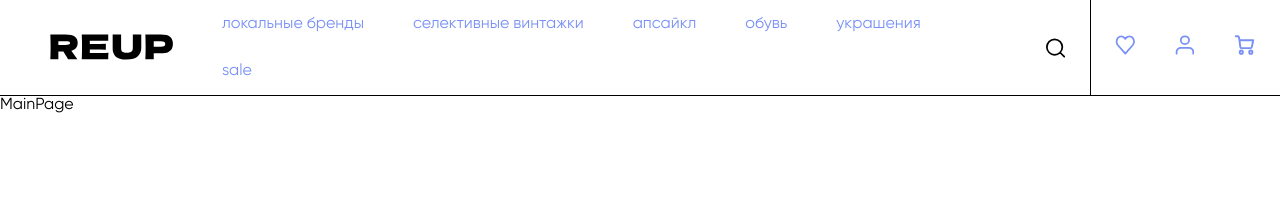
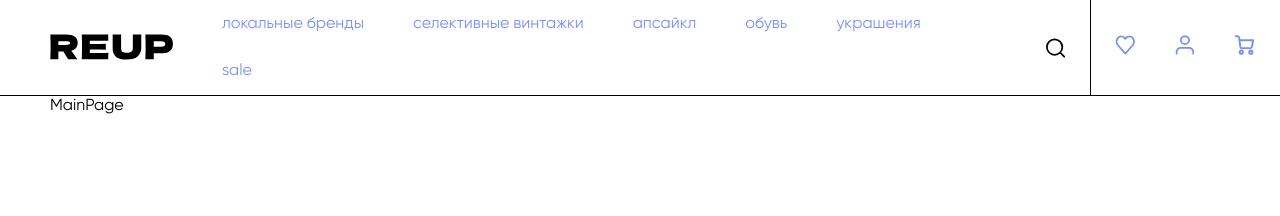
Before and after one commit to alimongairo/reup-front, a React (Vite) app: page / in a window 1280 px wide. Shown: the top 216 px of the page. Built offline with nearby package versions, Linux system fonts and the light colour scheme.

Commit message:
more fxs

```diff
--- a/src/components/ui/Header/index.module.scss
+++ b/src/components/ui/Header/index.module.scss
@@ -7,7 +7,11 @@
 
 .header{
     background: $color-snow;
-
+    position: fixed;
+    top: 0;
+    transition: .3s;
+    width: 100%;
+    z-index: 100;
 }
 
 .container{
--- a/src/layouts/CRMLayout/index.module.scss
+++ b/src/layouts/CRMLayout/index.module.scss
@@ -1,20 +1,23 @@
 @import '../../styles/mixins.scss';
+@import '../../styles/vars.scss';
 
-.wrapper{
+.wrapper {
     display: flex;
     flex-direction: column;
 }
 
-@media(min-width: $media-desktop){
-    .container{
+@media(min-width: $media-desktop) {
+    .container {
         @include container-width();
         padding: $containerPadding-desktop;
+        padding-top: $headerHeight-desktop;
     }
 }
 
-@media(max-width: $media-mobile){
-    .container{
+@media(max-width: $media-mobile) {
+    .container {
         width: 100%;
         padding: $containerPadding-mobile;
+        padding-top: $headerHeight-mobile;
     }
 }
--- a/src/layouts/MainLayout/index.module.scss
+++ b/src/layouts/MainLayout/index.module.scss
@@ -5,14 +5,22 @@
     flex-direction: column;
 }
 
+.container{
+    box-sizing: border-box;
+}
+
 @media(min-width: $media-desktop){
     .container{
         @include container-width();
+        padding: $containerPadding-desktop;
+        padding-top: $headerHeight-desktop;
     }
 }
 
 @media(max-width: $media-mobile){
     .container{
         width: 100%;
+        padding: $containerPadding-mobile;
+        padding-top: $headerHeight-mobile;
     }
 }
--- a/src/styles/vars.scss
+++ b/src/styles/vars.scss
@@ -2,6 +2,9 @@ $containerWidth-min: 1024px;
 $containerWidth-max: 1920px;
 $containerPadding-desktop: 50px;
 $containerPadding-mobile: 16px;
+
+$headerHeight-desktop: 97px;
+$headerHeight-mobile: 35px;
 
 $margin-h1: 50px;
 $margin-h2: 20px;
```
